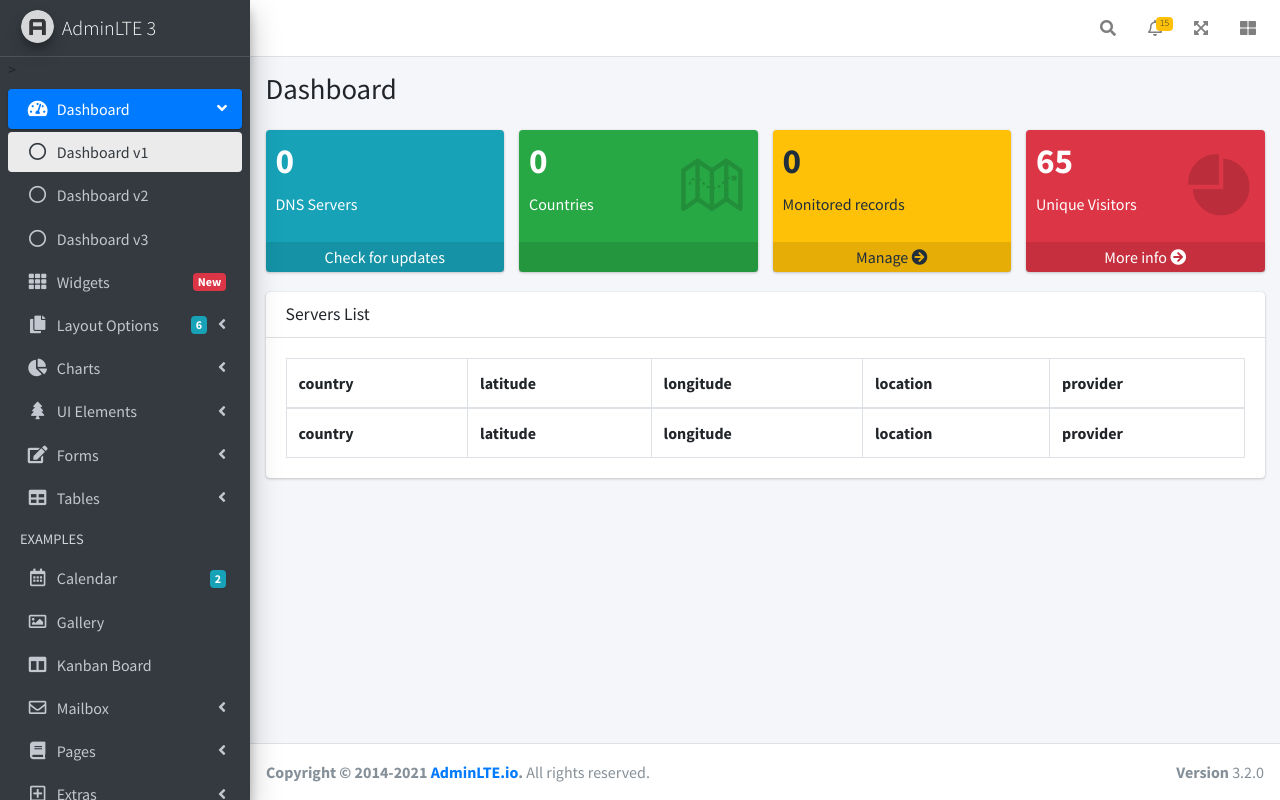
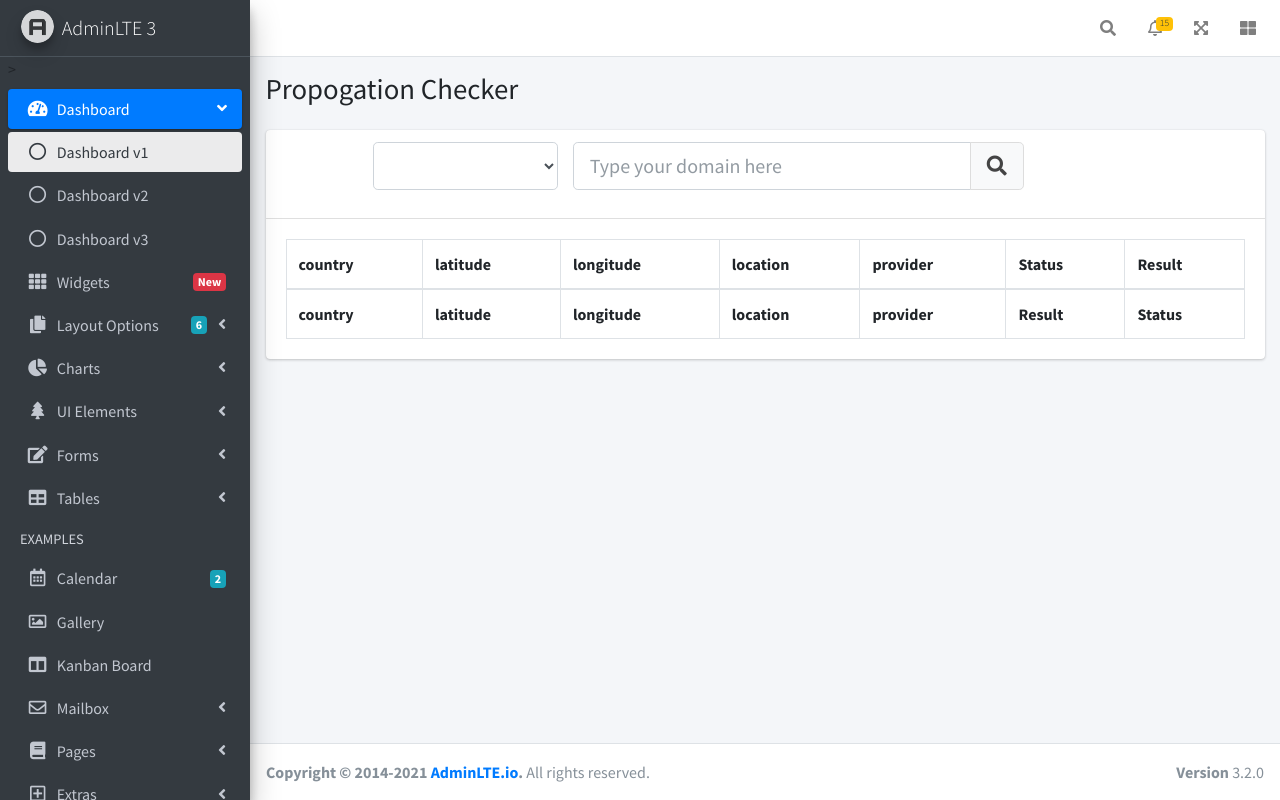
Before and after one commit to t0mer/dnsmon, a Python web app: template app/templates/index.html in a window 1280 px wide. Run offline with Jinja, Linux system fonts and the light colour scheme; the template is opened without the code that fills it, so the values that code supplies are empty; some libraries are stand-ins or nearby versions.

Commit message:
Changing the propogation checker to be default page

```diff
--- a/app/templates/index.html
+++ b/app/templates/index.html
@@ -1,30 +1,24 @@
 <!DOCTYPE html>
 <html lang="en">
+
 <head>
   <meta charset="utf-8">
   <meta name="viewport" content="width=device-width, initial-scale=1">
   <title>DNS Mon | DNS Monitoring |Dashboard</title>
 
   <!-- Google Font: Source Sans Pro -->
-  <link rel="stylesheet" href="https://fonts.googleapis.com/css?family=Source+Sans+Pro:300,400,400i,700&display=fallback">
+  <link rel="stylesheet"
+    href="https://fonts.googleapis.com/css?family=Source+Sans+Pro:300,400,400i,700&display=fallback">
   <!-- Font Awesome -->
   <link rel="stylesheet" href="plugins/fontawesome-free/css/all.min.css">
   <!-- Ionicons -->
   <link rel="stylesheet" href="https://code.ionicframework.com/ionicons/2.0.1/css/ionicons.min.css">
   <!-- Tempusdominus Bootstrap 4 -->
   <link rel="stylesheet" href="plugins/tempusdominus-bootstrap-4/css/tempusdominus-bootstrap-4.min.css">
-  <!-- iCheck -->
-  <link rel="stylesheet" href="plugins/icheck-bootstrap/icheck-bootstrap.min.css">
-  <!-- JQVMap -->
-  <link rel="stylesheet" href="plugins/jqvmap/jqvmap.min.css">
+
   <!-- Theme style -->
   <link rel="stylesheet" href="dist/css/adminlte.min.css">
-  <!-- overlayScrollbars -->
-  <link rel="stylesheet" href="plugins/overlayScrollbars/css/OverlayScrollbars.min.css">
-  <!-- Daterange picker -->
-  <link rel="stylesheet" href="plugins/daterangepicker/daterangepicker.css">
-  <!-- summernote -->
-  <link rel="stylesheet" href="plugins/summernote/summernote-bs4.min.css">
+
   <style>
     .flag {
       width: 25px;
@@ -36,10 +30,14 @@
       box-sizing: content-box;
       box-shadow: 0 0 0 1px #f0f0f0;
     }
+    .vmiddle{
+      vertical-align: middle;
+    }
   </style>
 
 
 </head>
+
 <body class="hold-transition sidebar-mini layout-fixed">
   <div class="wrapper">
 
@@ -118,7 +116,8 @@
     <aside class="main-sidebar sidebar-dark-primary elevation-4">
       <!-- Brand Logo -->
       <a href="index3.html" class="brand-link">
-      <img src="dist/img/AdminLTELogo.png" alt="AdminLTE Logo" class="brand-image img-circle elevation-3" style="opacity: .8">
+        <img src="dist/img/AdminLTELogo.png" alt="AdminLTE Logo" class="brand-image img-circle elevation-3"
+          style="opacity: .8">
         <span class="brand-text font-weight-light">AdminLTE 3</span>
       </a>
 
@@ -777,7 +776,7 @@
         <div class="container-fluid">
           <div class="row mb-2">
             <div class="col-sm-6">
-            <h1 class="m-0">Dashboard</h1>
+              <h1 class="m-0">Propogation Checker</h1>
             </div><!-- /.col -->
 
           </div><!-- /.row -->
@@ -789,68 +788,7 @@
       <section class="content">
         <div class="container-fluid">
           <!-- Small boxes (Stat box) -->
-        <div class="row">
-          <div class="col-lg-3 col-6">
-            <!-- small box -->
-            <div class="small-box bg-info">
-              <div class="inner">
-                <h3 id="servers_count">0</h3>
 
-                <p>DNS Servers</p>
-              </div>
-              <div class="icon">
-                <i class="ion "></i>
-              </div>
-              <a href="#" class="small-box-footer" id="update_servers">Check for updates </i></a>
-            </div>
-          </div>
-          <!-- ./col -->
-          <div class="col-lg-3 col-6">
-            <!-- small box -->
-            <div class="small-box bg-success">
-              <div class="inner">
-                <h3 id="countries_count">0</h3>
-
-                <p>Countries</p>
-              </div>
-              <div class="icon">
-                <i class="ion ion-map"></i>
-              </div>
-              <a href="#" class="small-box-footer">&nbsp;</a>
-            </div>
-          </div>
-          <!-- ./col -->
-          <div class="col-lg-3 col-6">
-            <!-- small box -->
-            <div class="small-box bg-warning">
-              <div class="inner">
-                <h3 id="records_count">0</h3>
-
-                <p>Monitored records</p>
-              </div>
-              <div class="icon">
-                <i class="ion"></i>
-              </div>
-              <a href="#" class="small-box-footer">Manage <i class="fas fa-arrow-circle-right"></i></a>
-            </div>
-          </div>
-          <!-- ./col -->
-          <div class="col-lg-3 col-6">
-            <!-- small box -->
-            <div class="small-box bg-danger">
-              <div class="inner">
-                <h3>65</h3>
-
-                <p>Unique Visitors</p>
-              </div>
-              <div class="icon">
-                <i class="ion ion-pie-graph"></i>
-              </div>
-              <a href="#" class="small-box-footer">More info <i class="fas fa-arrow-circle-right"></i></a>
-            </div>
-          </div>
-          <!-- ./col -->
-        </div>
           <!-- /.row -->
           <!-- Main row -->
           <div class="row">
@@ -861,7 +799,42 @@
 
               <div class="card">
                 <div class="card-header">
-                <h3 class="card-title">Servers List</h3>
+                  <section class="content">
+                    <div class="container-fluid">
+
+                      <form >
+                        <div class="row">
+                          <div class="col-md-10 offset-md-1">
+                            <div class="row">
+
+                              <div class="col-3">
+                                 <div class="form-group">
+
+                                  <select class="form-control form-control-lg" style="width: 100%;" id="query-type">
+
+                                  </select>
+                                </div>
+                              </div>
+                              <div class="col-7">
+                                <div class="form-group">
+                                  <div class="input-group input-group-lg">
+                                    <input type="text" class="form-control form-control-lg" id="query"
+                                      placeholder="Type your domain here" value="">
+                                    <div class="input-group-append">
+                                      <button type="button" class="btn btn-lg btn-default" id="search">
+                                        <i class="fa fa-search"></i>
+                                      </button>
+                                    </div>
+                                  </div>
+                                </div>
+                              </div>
+                            </div>
+
+                          </div>
+                        </div>
+                      </form>
+                    </div>
+                  </section>
                 </div>
                 <!-- /.card-header -->
                 <div class="card-body">
@@ -873,6 +846,8 @@
                         <th>longitude</th>
                         <th>location</th>
                         <th>provider</th>
+                        <th>Status</th>
+                        <th>Result</th>
                       </tr>
                     </thead>
                     <tbody>
@@ -885,6 +860,8 @@
                         <th>longitude</th>
                         <th>location</th>
                         <th>provider</th>
+                        <th>Result</th>
+                        <th>Status</th>
                       </tr>
                     </tfoot>
                   </table>
@@ -929,18 +906,19 @@
   <script>
     $.widget.bridge('uibutton', $.ui.button)
   </script>
-<!-- Bootstrap 4 -->
-<script src="plugins/bootstrap/js/bootstrap.bundle.min.js"></script>
 
-<!-- AdminLTE App -->
+  <!-- Tempusdominus Bootstrap 4 -->
+  <!-- <script src="plugins/tempusdominus-bootstrap-4/js/tempusdominus-bootstrap-4.min.js"></script> -->
+
   <script src="dist/js/adminlte.js"></script>
   <!-- AdminLTE for demo purposes -->
-<script src="dist/js/main.js"></script>
+  <script src="dist/js/wmd.js"></script>
   <!-- AdminLTE dashboard demo (This is only for demo purposes) -->
-
   <script src="plugins/datatables/jquery.dataTables.min.js"></script>
   <script src="plugins/datatables-bs4/js/dataTables.bootstrap4.min.js"></script>
+  <script src="plugins/select2/js/select2.full.min.js"></script>
 
 
 </body>
+
 </html>
```
Lines whose indentation alone changed are shown as unchanged.
